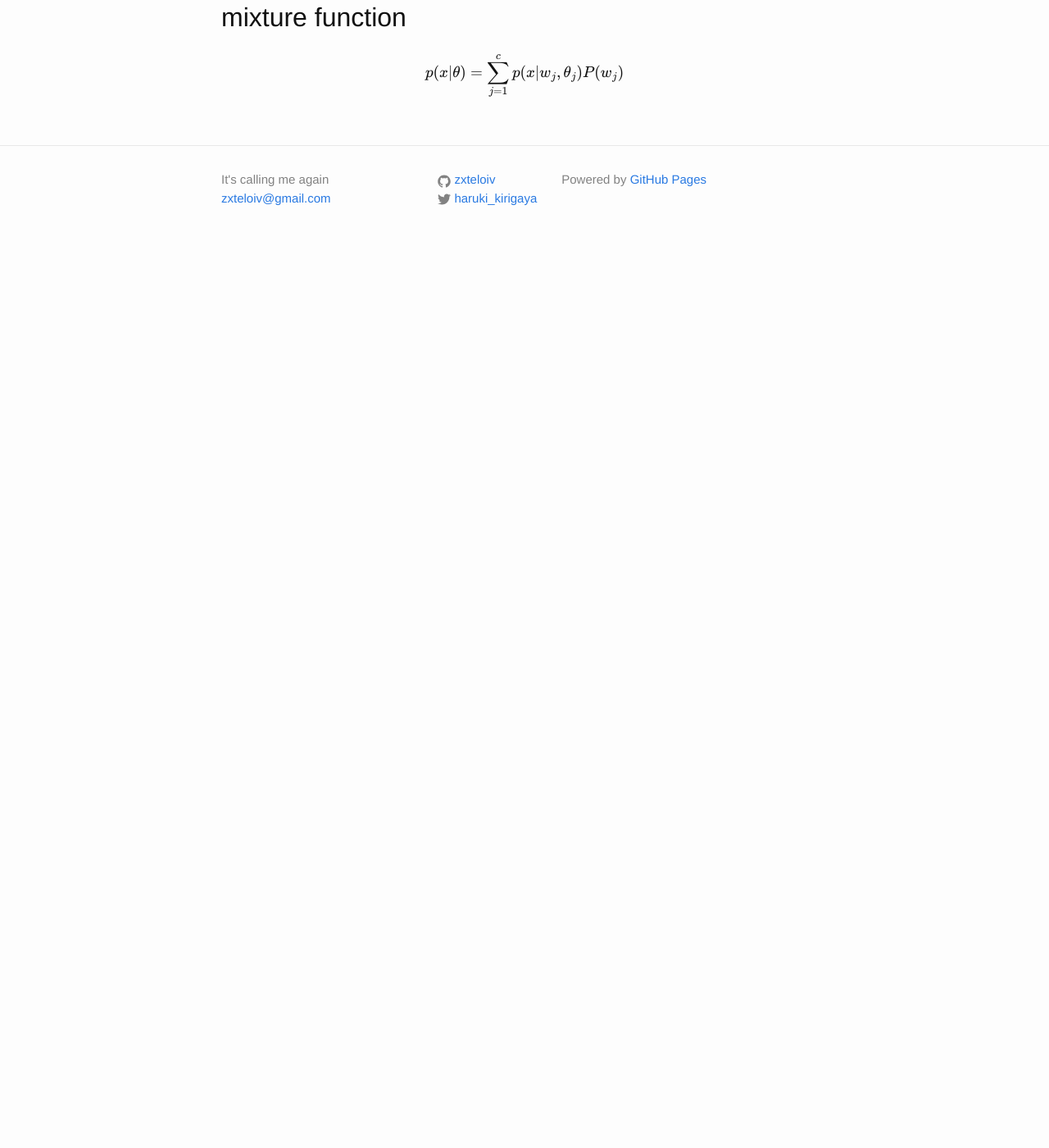
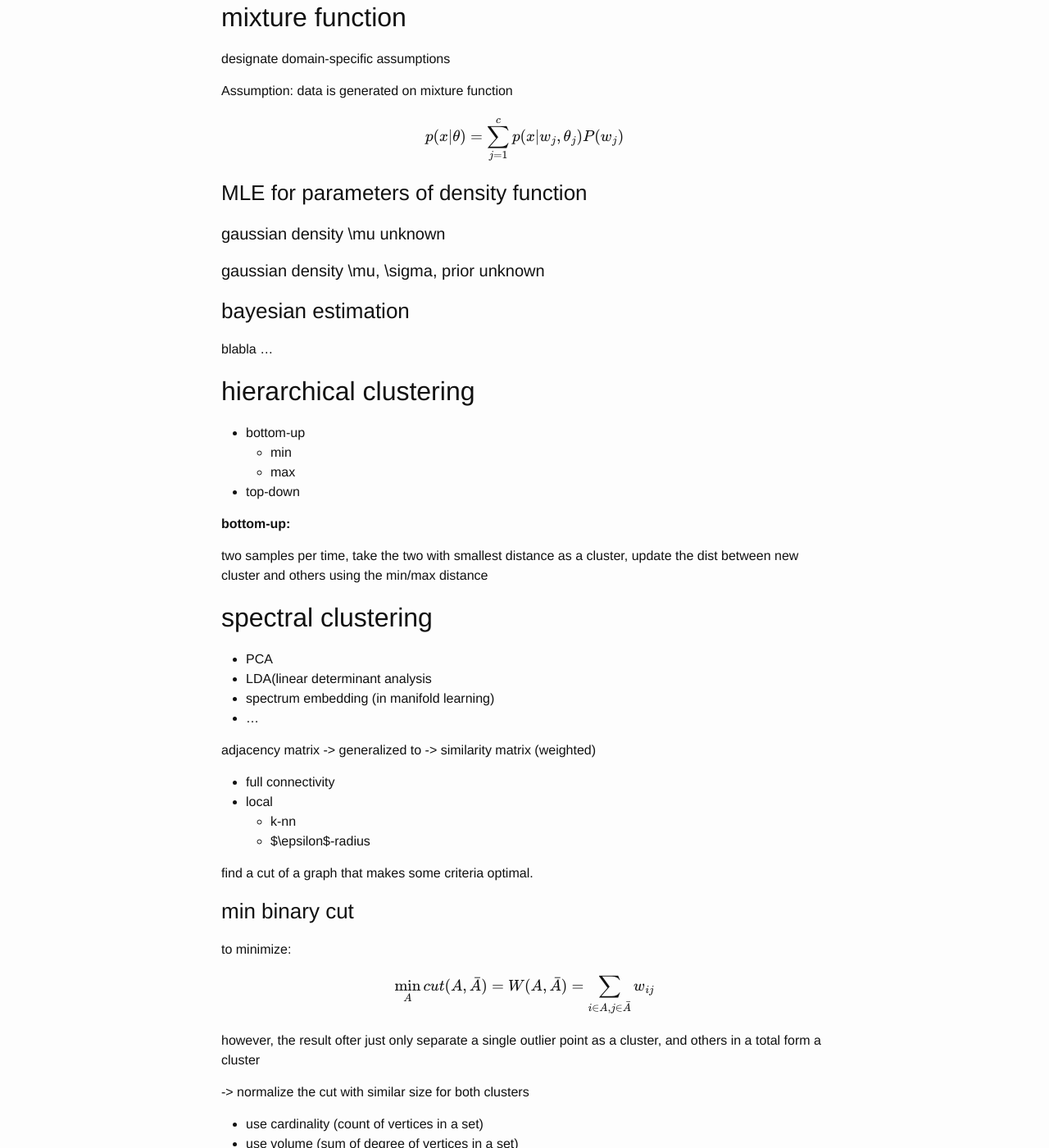
Before and after one commit to zxteloiv/zxteloiv.github.io, a Jekyll site: the page built from wiki/pattern_recognition/Ch8_data_clustering/index.md, in a window 1280 px wide and 1400 px high, scrolled down 500 px. Shown: the whole window at 82% size. Built offline with Jekyll 4.4.1, drawn with Linux system fonts in a browser that asks for light colours; formulas are drawn with MathJax 3; before the commit the page ends 900 px from its top, so only the background shows below that; some of the changed text lies outside the part shown.

Commit message:
complement clustering notes

```diff
--- a/wiki/pattern_recognition/Ch8_data_clustering/index.md
+++ b/wiki/pattern_recognition/Ch8_data_clustering/index.md
@@ -17,10 +17,83 @@ different methods
 
 ## various similarity metrics
 
-...
+... blabla ...
 
 ## mixture function
+
+designate domain-specific assumptions
+
+Assumption: data is generated on mixture function
 
 $$
 p(x \vert \theta) = \sum_{j=1}^c p(x \vert w_j, \theta_j) P(w_j)
 $$
+
+### MLE for parameters of density function
+
+#### gaussian density \mu unknown
+
+#### gaussian density \mu, \sigma, prior unknown
+
+### bayesian estimation
+
+blabla ...
+
+## hierarchical clustering
+
+- bottom-up
+  - min
+  - max
+- top-down
+
+**bottom-up:**
+
+two samples per time, take the two with smallest distance as a cluster, update the dist between new cluster and others using the min/max distance
+
+## spectral clustering
+
+- PCA
+- LDA(linear determinant analysis
+- spectrum embedding (in manifold learning)
+- ...
+
+adjacency matrix -> generalized to -> similarity matrix (weighted)
+
+- full connectivity
+- local
+  - k-nn
+  - $\epsilon$-radius
+
+find a cut of a graph that makes some criteria optimal.
+
+### min binary cut
+
+to minimize:
+
+$$
+\min_A cut(A, \bar A) = W(A, \bar A) = \sum_{i\in A, j\in\bar A} w_{ij}
+$$
+
+however, the result ofter just only separate a single outlier point as a cluster, and others in a total form a cluster
+
+-> normalize the cut with similar size for both clusters
+
+- use cardinality (count of vertices in a set)
+- use volume (sum of degree of vertices in a set)
+
+to solve this in the following secitons
+
+### laplace matrix properties
+
+- ...
+- ...
+- ...
+- ...
+- number of the eigen vectors of a laplace matrix w.r.t the eigen value 0, equals to the number of connected subgraphs of the graph
+
+
+#### explanation
+
+- classical
+- Ncut
+- Ng's algo.
```
